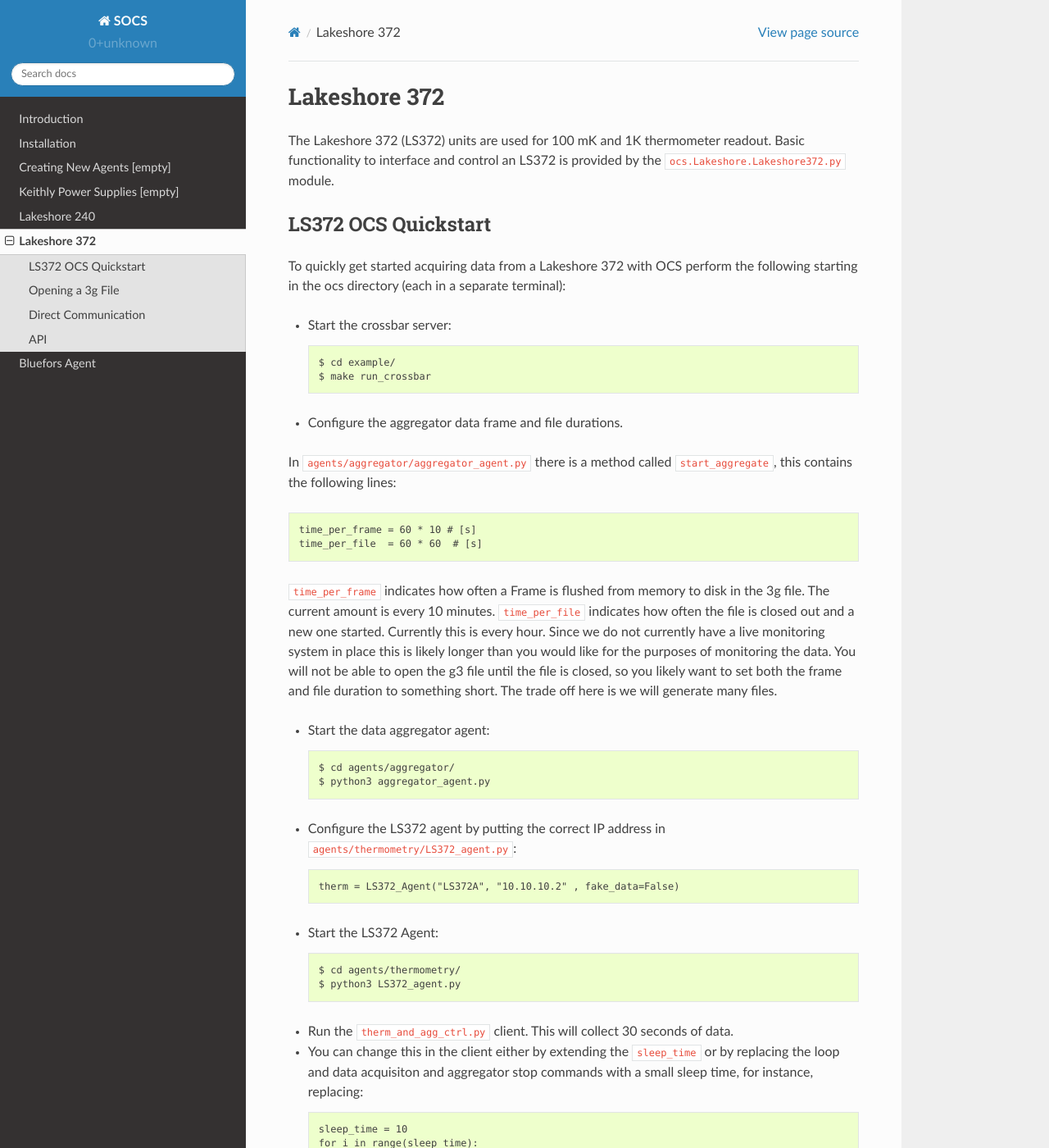
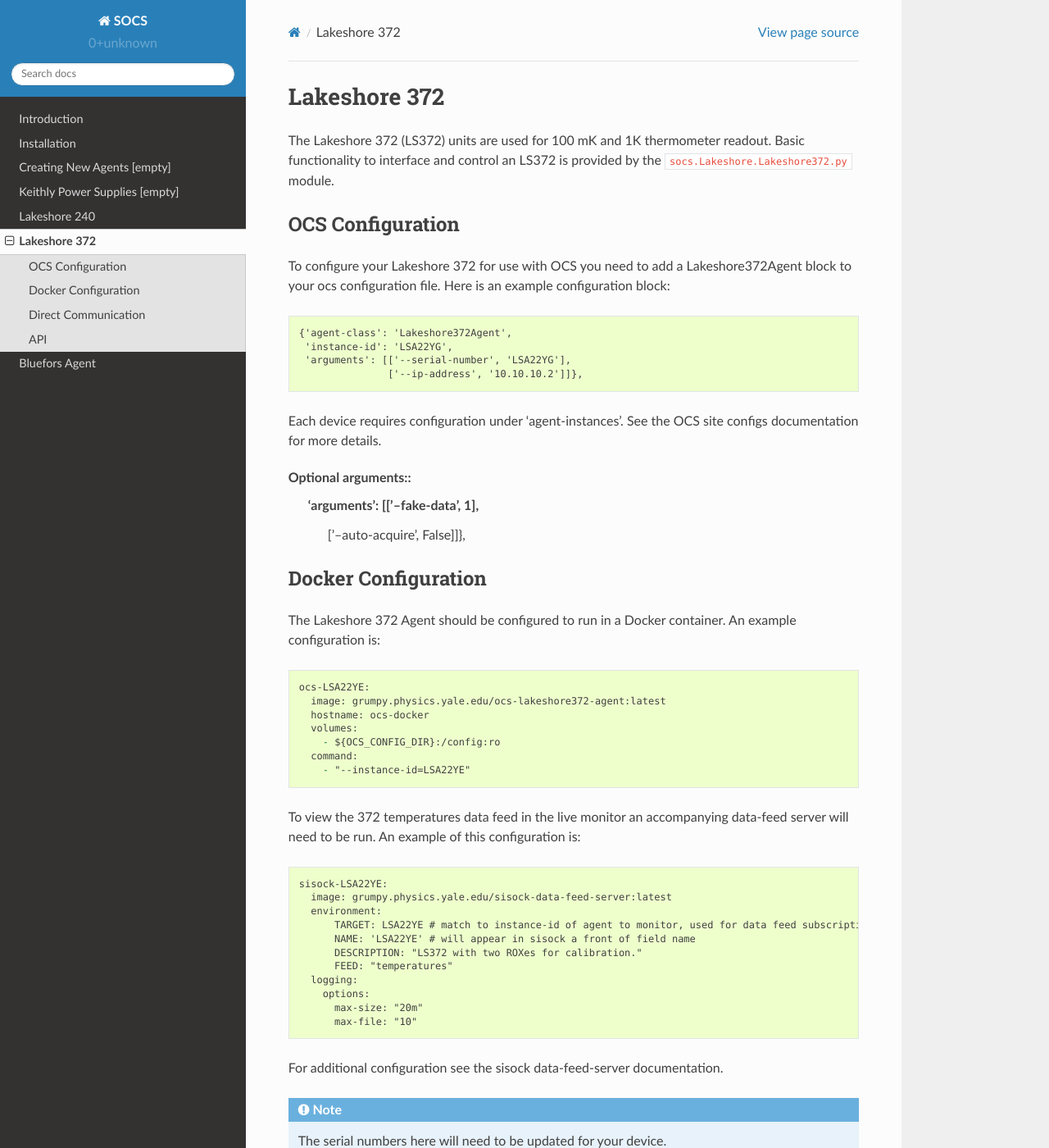
Before and after one commit to simonsobs/socs, a Sphinx documentation site: the page built from docs/lakeshore372.rst, in a window 1280 px wide and 1400 px high. Shown: the whole window at 82% size. Built offline with Sphinx 7.4.7 and the Read the Docs theme 2.0.0, drawn with Linux system fonts in a browser that asks for light colours; some of the changed text lies outside the part shown.

Commit message:
Update LS372 Agent documentation

```diff
--- a/docs/lakeshore372.rst
+++ b/docs/lakeshore372.rst
@@ -8,106 +8,67 @@
 
 The Lakeshore 372 (LS372) units are used for 100 mK and 1K thermometer readout.
 Basic functionality to interface and control an LS372 is provided by the
-``ocs.Lakeshore.Lakeshore372.py`` module.
+``socs.Lakeshore.Lakeshore372.py`` module.
 
-LS372 OCS Quickstart
+OCS Configuration
+-----------------
+
+To configure your Lakeshore 372 for use with OCS you need to add a
+Lakeshore372Agent block to your ocs configuration file. Here is an example
+configuration block::
+
+  {'agent-class': 'Lakeshore372Agent',
+   'instance-id': 'LSA22YG',
+   'arguments': [['--serial-number', 'LSA22YG'],
+                 ['--ip-address', '10.10.10.2']]},
+
+Each device requires configuration under 'agent-instances'. See the OCS site
+configs documentation for more details.
+
+Optional arguments::
+   'arguments': [['--fake-data', 1],
+                 ['--auto-acquire', False]]},
+
+Docker Configuration
 --------------------
-To quickly get started acquiring data from a Lakeshore 372 with OCS perform the
-following starting in the ocs directory (each in a separate terminal):
 
-* Start the crossbar server::
+The Lakeshore 372 Agent should be configured to run in a Docker container. An
+example configuration is::
 
-    $ cd example/
-    $ make run_crossbar
+  ocs-LSA22YE:
+    image: grumpy.physics.yale.edu/ocs-lakeshore372-agent:latest
+    hostname: ocs-docker
+    volumes:
+      - ${OCS_CONFIG_DIR}:/config:ro
+    command:
+      - "--instance-id=LSA22YE"
 
-* Configure the aggregator data frame and file durations.
+To view the 372 temperatures data feed in the live monitor an accompanying
+data-feed server will need to be run. An example of this configuration is::
 
-In ``agents/aggregator/aggregator_agent.py`` there is a method called
-``start_aggregate``, this contains the following lines::
+  sisock-LSA22YE:
+    image: grumpy.physics.yale.edu/sisock-data-feed-server:latest
+    environment:
+        TARGET: LSA22YE # match to instance-id of agent to monitor, used for data feed subscription
+        NAME: 'LSA22YE' # will appear in sisock a front of field name
+        DESCRIPTION: "LS372 with two ROXes for calibration."
+        FEED: "temperatures"
+    logging:
+      options:
+        max-size: "20m"
+        max-file: "10"
 
-    time_per_frame = 60 * 10 # [s]
-    time_per_file  = 60 * 60  # [s]
+For additional configuration see the sisock data-feed-server documentation.
 
-``time_per_frame`` indicates how often a Frame is flushed from memory to disk in
-the 3g file. The current amount is every 10 minutes. ``time_per_file`` indicates
-how often the file is closed out and a new one started. Currently this is every
-hour. Since we do not currently have a live monitoring system in place this is
-likely longer than you would like for the purposes of monitoring the data. You
-will not be able to open the g3 file until the file is closed, so you likely
-want to set both the frame and file duration to something short. The trade off
-here is we will generate many files.
+.. note::
+    The serial numbers here will need to be updated for your device.
 
-* Start the data aggregator agent::
-
-    $ cd agents/aggregator/
-    $ python3 aggregator_agent.py
-
-* Configure the LS372 agent by putting the correct IP address in
-  ``agents/thermometry/LS372_agent.py``::
-
-    therm = LS372_Agent("LS372A", "10.10.10.2" , fake_data=False)
-
-* Start the LS372 Agent::
-
-    $ cd agents/thermometry/
-    $ python3 LS372_agent.py
-
-* Run the ``therm_and_agg_ctrl.py`` client. This will collect 30 seconds of data.
-* You can change this in the client either by extending the ``sleep_time`` or by replacing the loop and data acquisiton and aggregator stop commands with a small sleep time, for instance, replacing::
-
-    sleep_time = 10
-    for i in range(sleep_time):
-        print('sleeping for {:d} more seconds'.format(sleep_time - i))
-        yield client_t.dsleep(1)
-
-
-    print("Stopping Data Acquisition")
-    yield get_data.stop()
-    yield get_data.wait()
-
-    print("Stopping Data Aggregator")
-    yield aggregate.stop()
-    yield aggregate.wait()
-
-with::
-
-    yield client_t.dsleep(.1)
-
-This will cause the client to run the data acquisition and close. You will see
-the data collected printed to the terminal ``LS372_agent.py`` is running. Data
-is saved to ``ocs/agents/aggregator/data/``.
-
-Sampling rate can be adjusted by changing the sleep time in ``LS372_agent.py``
-on line 91::
-
-    active_channel = self.module.get_active_channel()
-    data[active_channel.name] = (time.time(), self.module.get_temp(unit='S', chan=active_channel.channel_num))
-    time.sleep(.01)
-
-Opening a 3g File
------------------
-This quick script will open the passed in 3g file::
-
-    from spt3g import core
-    import sys
-
-    frames = [fr for fr in core.G3File(sys.argv[1])]
-
-Save it (say as ``open.py``) and run with::
-
-    python3 open.py <filename>
-
-Data is then accessible in each frame, for instance::
-
-    frames[0]['TODs'].keys()
-
-This displays the channels recorded (should be only active ones) and then you
-can access the data with ``frames[0]['TODs']['Channel 01']`` for instance.
 
 Direct Communication
 --------------------
 Direct communication with the Lakeshore can be achieved without OCS, using the
-``Lakeshore372.py`` module in ``ocs/ocs/Lakeshore/``. From that directory, you can run a script like::
+``Lakeshore372.py`` module in ``socs/socs/Lakeshore/``. From that directory,
+you can run a script like::
 
     from Lakeshore372 import LS372
 
@@ -120,8 +81,8 @@
     ls.get_active_channel().get_resistance_reading()
 
 That should get you started with direct communication. The API is fairly full
-featured. Development on the Heater class is currently underway and has a
-development branch on GitHub.
+featured. For any feature requests for functionality that might be missing,
+please file a Github issue.
 
 API
 ---
```
